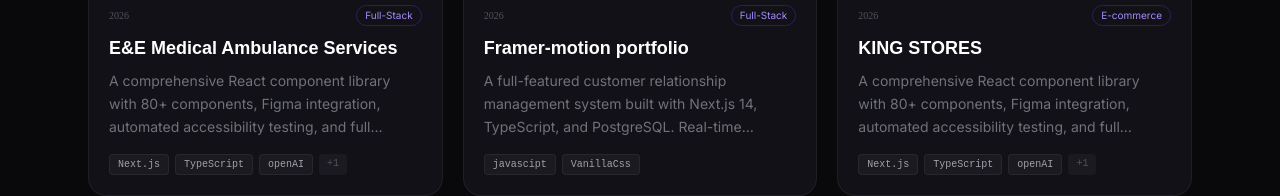
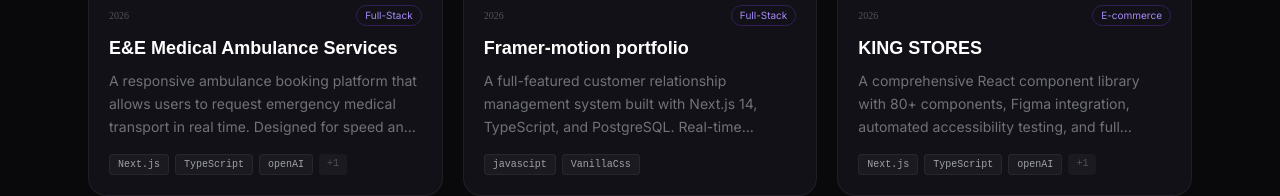
Before and after one commit to DaSpunk778/ayomideportfolio, a Next.js app: page / in a window 1280 px wide. Shown: the part 4013-4209 px from the top of the page. Built offline with nearby package versions, Linux system fonts and the light colour scheme; a web font is replaced by a local one.

Commit message:
updated desc

```diff
--- a/components/Projects.tsx
+++ b/components/Projects.tsx
@@ -25,7 +25,7 @@
     id: 2,
     title: "E&E Medical Ambulance Services",
     description:
-      "A comprehensive React component library with 80+ components, Figma integration, automated accessibility testing, and full TypeScript support. ",
+      "A responsive ambulance booking platform that allows users to request emergency medical transport in real time. Designed for speed and clarity in critical situations, with a streamlined booking flow, service information, and direct contact options for immediate assistance. ",
     image: "/medical.png",
     tags: ["Next.js", "TypeScript", "openAI", "Tailwind"],
     category: "Full-Stack",
```
